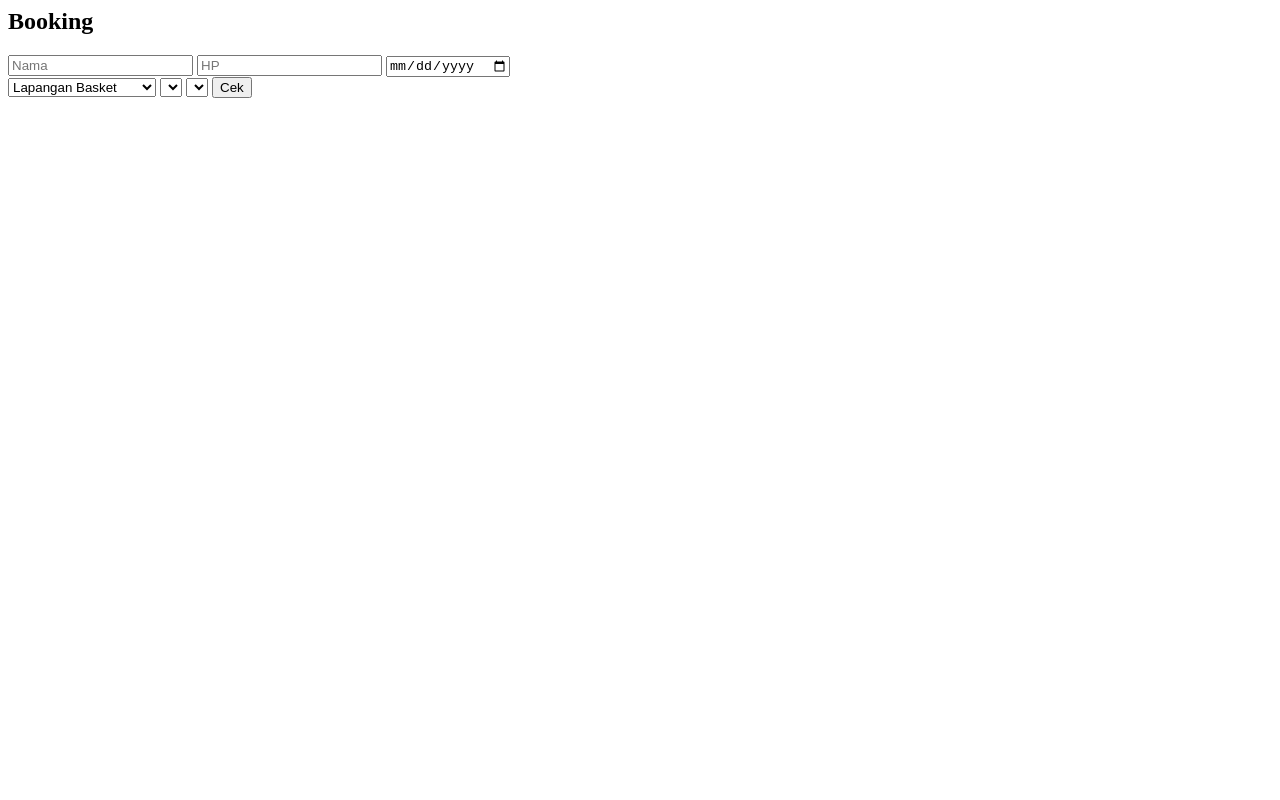
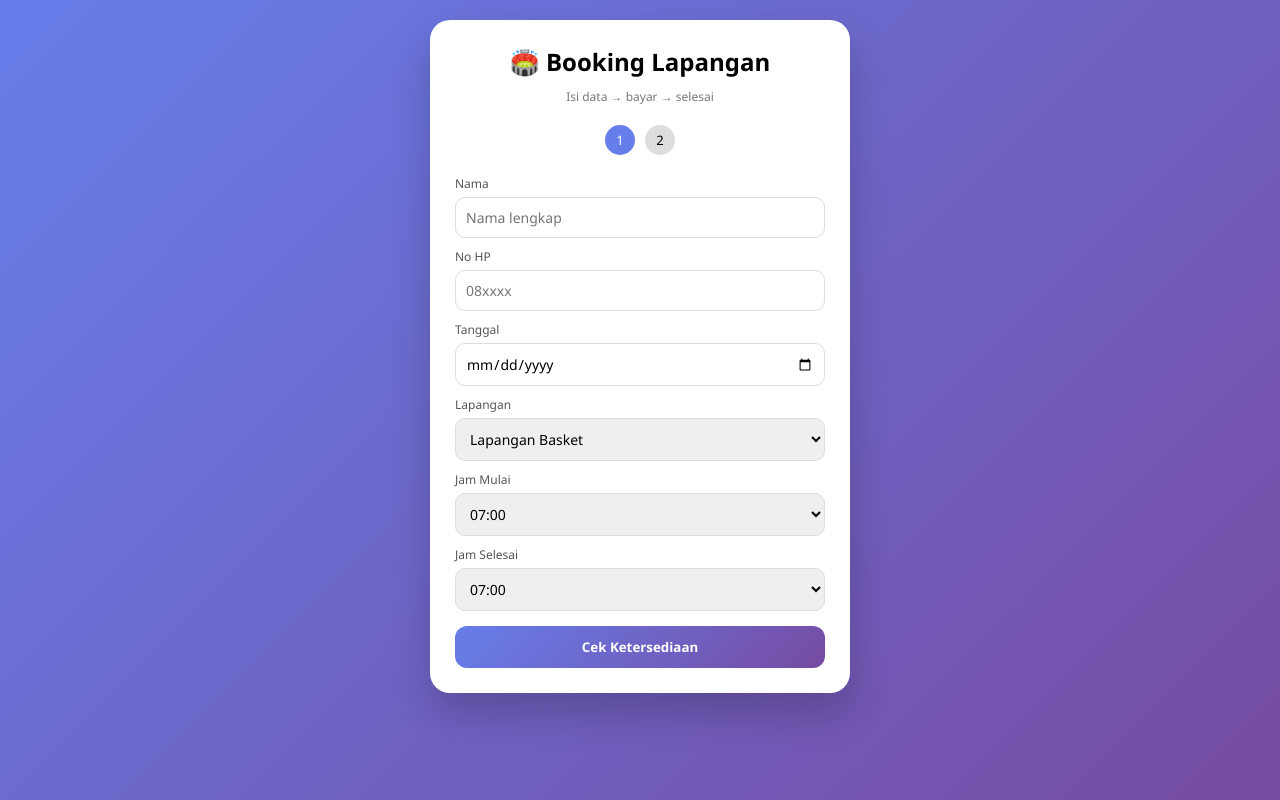
Before and after one commit to ahmadmusthofa-ux/peminjaman-lapangan, a plain HTML site: page sewa.html in a window 1280 px wide. Drawn offline with Linux system fonts and the light colour scheme; no server answers.

Commit message:
Update sewa.html

```diff
--- a/sewa.html
+++ b/sewa.html
@@ -1,29 +1,184 @@
-<h2>Booking</h2>
+<!DOCTYPE html>
+<html lang="id">
+<head>
+<meta charset="UTF-8">
+<meta name="viewport" content="width=device-width, initial-scale=1.0">
+<title>Sewa Lapangan</title>
 
-<input id="nama" placeholder="Nama">
-<input id="nohp" placeholder="HP">
+<style>
+*{margin:0;padding:0;box-sizing:border-box;font-family:'Segoe UI',sans-serif;}
 
+body{
+  background:linear-gradient(135deg,#667eea,#764ba2);
+  display:flex;
+  justify-content:center;
+  align-items:flex-start;
+  min-height:100vh;
+  padding:20px;
+}
+
+.card{
+  background:#fff;
+  padding:25px;
+  border-radius:20px;
+  width:100%;
+  max-width:420px;
+  box-shadow:0 20px 40px rgba(0,0,0,.2);
+  animation:fade .5s ease;
+}
+
+h2{
+  text-align:center;
+  margin-bottom:10px;
+}
+
+.subtitle{
+  text-align:center;
+  font-size:12px;
+  color:#777;
+  margin-bottom:20px;
+}
+
+/* STEP */
+.steps{
+  display:flex;
+  justify-content:center;
+  gap:10px;
+  margin-bottom:20px;
+}
+.step{
+  width:30px;height:30px;
+  border-radius:50%;
+  background:#ddd;
+  display:flex;
+  align-items:center;
+  justify-content:center;
+  font-size:13px;
+}
+.step.active{background:#667eea;color:#fff;}
+.step.done{background:#22c55e;color:#fff;}
+
+/* FORM */
+label{
+  font-size:12px;
+  margin-top:10px;
+  display:block;
+  color:#555;
+}
+
+input,select{
+  width:100%;
+  padding:10px;
+  border-radius:10px;
+  border:1px solid #ddd;
+  margin-top:5px;
+  font-size:14px;
+}
+
+select option:disabled{color:red}
+
+/* BUTTON */
+.btn{
+  width:100%;
+  margin-top:15px;
+  padding:12px;
+  border:none;
+  border-radius:12px;
+  background:linear-gradient(135deg,#667eea,#764ba2);
+  color:#fff;
+  font-weight:bold;
+  cursor:pointer;
+}
+
+.btn-outline{
+  background:#fff;
+  border:1px solid #667eea;
+  color:#667eea;
+}
+
+/* ALERT */
+.alert{
+  margin-top:10px;
+  font-size:12px;
+  color:red;
+}
+
+/* QRIS */
+.qris{
+  width:100%;
+  border-radius:15px;
+  margin-top:10px;
+}
+
+.hidden{display:none}
+
+@keyframes fade{
+  from{opacity:0; transform:translateY(20px)}
+  to{opacity:1; transform:translateY(0)}
+}
+</style>
+</head>
+
+<body>
+
+<div class="card">
+
+<h2>🏟️ Booking Lapangan</h2>
+<div class="subtitle">Isi data → bayar → selesai</div>
+
+<div class="steps">
+  <div id="s1" class="step active">1</div>
+  <div id="s2" class="step">2</div>
+</div>
+
+<!-- STEP 1 -->
+<div id="step1">
+
+<label>Nama</label>
+<input id="nama" placeholder="Nama lengkap">
+
+<label>No HP</label>
+<input id="nohp" placeholder="08xxxx">
+
+<label>Tanggal</label>
 <input type="date" id="tanggalMulai">
-<div id="warning"></div>
+<div id="warning" class="alert"></div>
 
+<label>Lapangan</label>
 <select id="lapangan">
 <option>Lapangan Basket</option>
 <option>Lapangan Sepakbola</option>
 </select>
 
+<label>Jam Mulai</label>
 <select id="jamMulai"></select>
+
+<label>Jam Selesai</label>
 <select id="jamSelesai"></select>
 
-<button onclick="cek()">Cek</button>
+<button class="btn" onclick="cek()">Cek Ketersediaan</button>
 
-<div id="step2" style="display:none">
-<img src="https://i.ibb.co/3WQd9rP/qris.png" width="200">
+</div>
+
+<!-- STEP 2 -->
+<div id="step2" class="hidden">
+
+<h3 style="text-align:center;margin-bottom:10px;">💳 Pembayaran QRIS</h3>
+
+<img src="https://i.ibb.co/3WQd9rP/qris.png" class="qris">
+
+<label>Upload Bukti</label>
 <input type="file" id="bukti">
-<button onclick="submit()">Bayar & Booking</button>
+
+<button class="btn" onclick="submit()">✅ Bayar & Booking</button>
+<button class="btn btn-outline" onclick="back()">← Kembali</button>
+
+</div>
+
 </div>
 
 <script>
-const API = "https://script.google.com/macros/s/AKfycbx24Z-3mlubF4V84Jg8eB_WYX9PysYiLne96a-MMbPhz_6ovGsney-heoibrwaovChf/exec";
+const API = "URL_WEB_APP";
 
 let data={};
 let fullDates=[];
@@ -37,14 +192,18 @@ async function loadTanggal(){
   fullDates=d.data;
 }
 
+// EVENT TANGGAL
 tanggalMulai.onchange=()=>{
   let t=new Date(tanggalMulai.value).toDateString();
+
   if(fullDates.includes(t)){
-    warning.innerHTML="❌ Tanggal penuh";
+    warning.innerHTML="❌ Tanggal sudah penuh";
     tanggalMulai.value="";
     return;
+  } else {
+    warning.innerHTML="";
+    loadJam();
   }
-  loadJam();
 };
 
 // LOAD JAM
@@ -62,8 +221,10 @@ async function loadJam(){
   renderJam(d.data);
 }
 
+// RENDER JAM
 function renderJam(block){
   let html="";
+
   for(let i=7;i<=22;i++){
     let j=(i<10?"0":"")+i+":00";
     let disabled=false;
@@ -74,12 +235,16 @@ function renderJam(block){
       }
     });
 
-    html+=`<option ${disabled?"disabled":""}>${j} ${disabled?"❌":""}</option>`;
+    html+=`<option ${disabled?"disabled":""}>
+      ${j} ${disabled?"❌":""}
+    </option>`;
   }
+
   jamMulai.innerHTML=html;
   jamSelesai.innerHTML=html;
 }
 
+// AMBIL DATA
 function ambil(){
   return {
     nama:nama.value,
@@ -92,20 +257,45 @@ function ambil(){
   }
 }
 
+// CEK
 async function cek(){
   data=ambil();
-  let r=await fetch(API,{method:"POST",body:JSON.stringify({...data,action:"check"})});
+
+  let r=await fetch(API,{
+    method:"POST",
+    body:JSON.stringify({...data,action:"check"})
+  });
+
   let d=await r.json();
 
   if(d.status==="available"){
-    step2.style.display="block";
+    step1.classList.add("hidden");
+    step2.classList.remove("hidden");
+    s1.classList.remove("active");
+    s1.classList.add("done");
+    s2.classList.add("active");
   }else{
     alert(d.message);
   }
 }
 
+// BACK
+function back(){
+  step2.classList.add("hidden");
+  step1.classList.remove("hidden");
+  s2.classList.remove("active");
+  s1.classList.add("active");
+}
+
+// SUBMIT
 async function submit(){
   let file=bukti.files[0];
+
+  if(!file){
+    alert("Upload bukti dulu!");
+    return;
+  }
+
   let reader=new FileReader();
 
   reader.onload=async ()=>{
@@ -124,5 +314,10 @@ async function submit(){
   reader.readAsDataURL(file);
 }
 
+// INIT
 loadTanggal();
+renderJam([]);
 </script>
+
+</body>
+</html>
```
